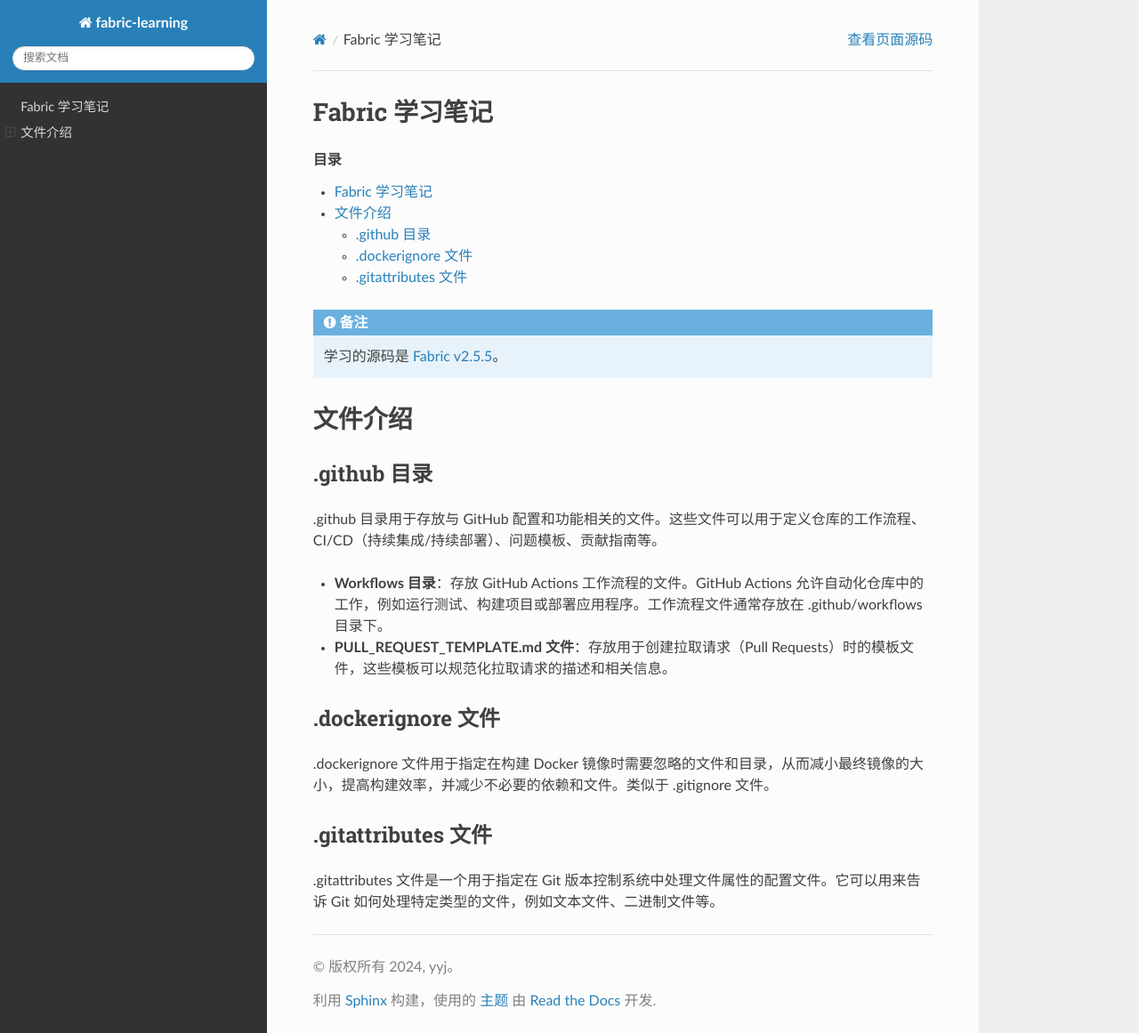
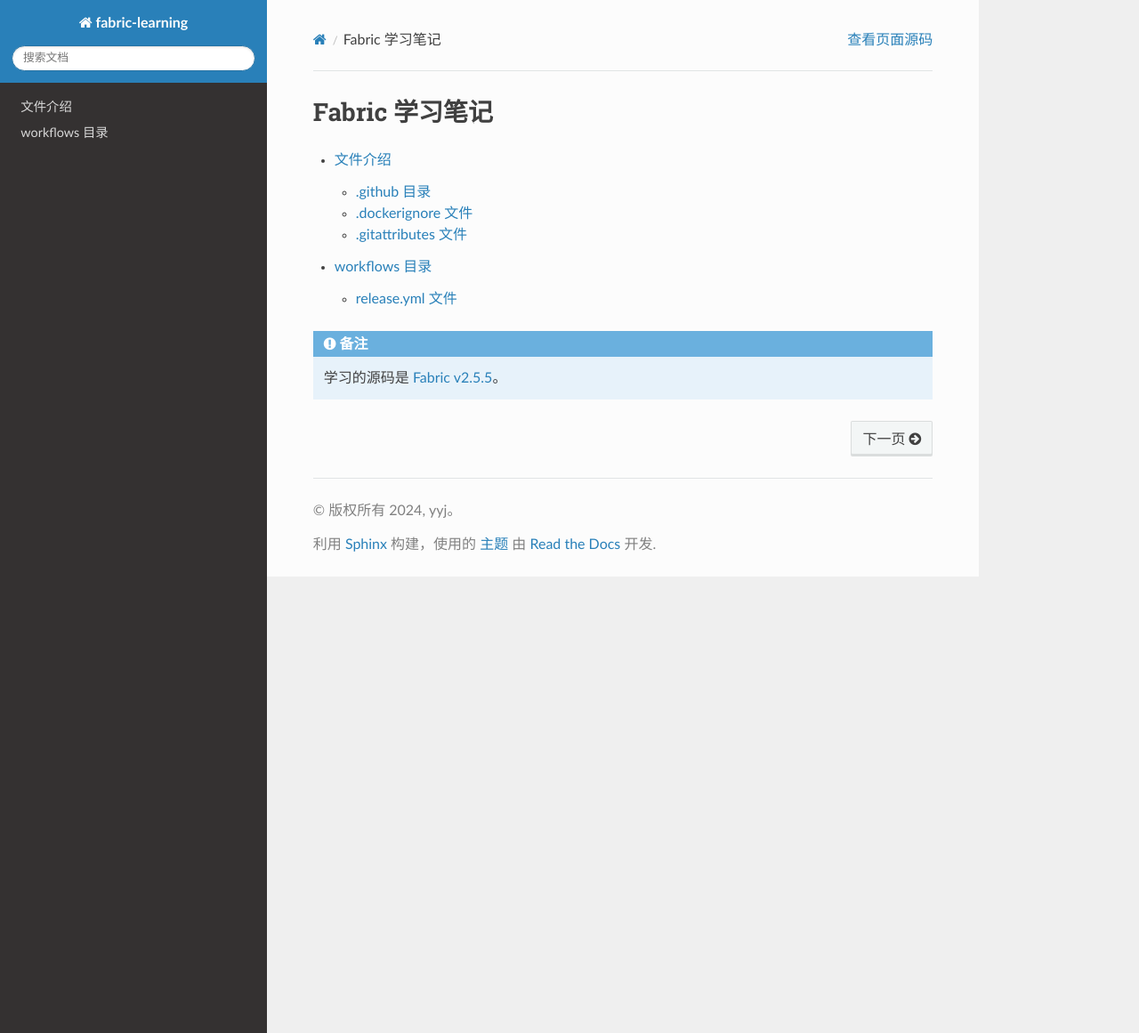
Before and after one commit to jetyang98/fabric-learning, a Sphinx documentation site: the page built from docs/index.rst, in a window 1280 px wide and 1161 px high. Shown: the whole window at 89% size. Built offline with Sphinx 7.4.7 and the Read the Docs theme 2.0.0, drawn with Linux system fonts in a browser that asks for light colours.

Commit message:
更新文档

```diff
--- a/docs/index.rst
+++ b/docs/index.rst
@@ -2,30 +2,11 @@
 Fabric 学习笔记
 ****************
 
-.. contents::
+.. toctree::
+
+  files
+  workflows
 
 .. note::
 
   学习的源码是 `Fabric v2.5.5 <https://github.com/hyperledger/fabric/tree/v2.5.5>`_。
-
-**********
-文件介绍
-**********
-
-.github 目录
-==============
-
-.github ⽬录⽤于存放与 GitHub 配置和功能相关的⽂件。这些⽂件可以⽤于定义仓库的⼯作流程、CI/CD（持续集成/持续部署）、问题模板、贡献指南等。
-
-- **Workflows ⽬录**：存放 GitHub Actions ⼯作流程的⽂件。GitHub Actions 允许⾃动化仓库中的⼯作，例如运⾏测试、构建项⽬或部署应⽤程序。⼯作流程⽂件通常存放在 .github/workflows ⽬录下。
-- **PULL_REQUEST_TEMPLATE.md ⽂件**：存放⽤于创建拉取请求（Pull Requests）时的模板⽂件，这些模板可以规范化拉取请求的描述和相关信息。
-
-.dockerignore ⽂件
-====================
-
-.dockerignore ⽂件⽤于指定在构建 Docker 镜像时需要忽略的⽂件和⽬录，从⽽减⼩最终镜像的⼤⼩，提⾼构建效率，并减少不必要的依赖和⽂件。类似于 .gitignore ⽂件。
-
-.gitattributes ⽂件
-=====================
-
-.gitattributes ⽂件是⼀个⽤于指定在 Git 版本控制系统中处理⽂件属性的配置⽂件。它可以⽤来告诉 Git 如何处理特定类型的⽂件，例如⽂本⽂件、⼆进制⽂件等。
```
Also changed, not shown: docs/files.rst (added, +23 -0 lines), docs/workflows.rst (added, +65 -0 lines).
